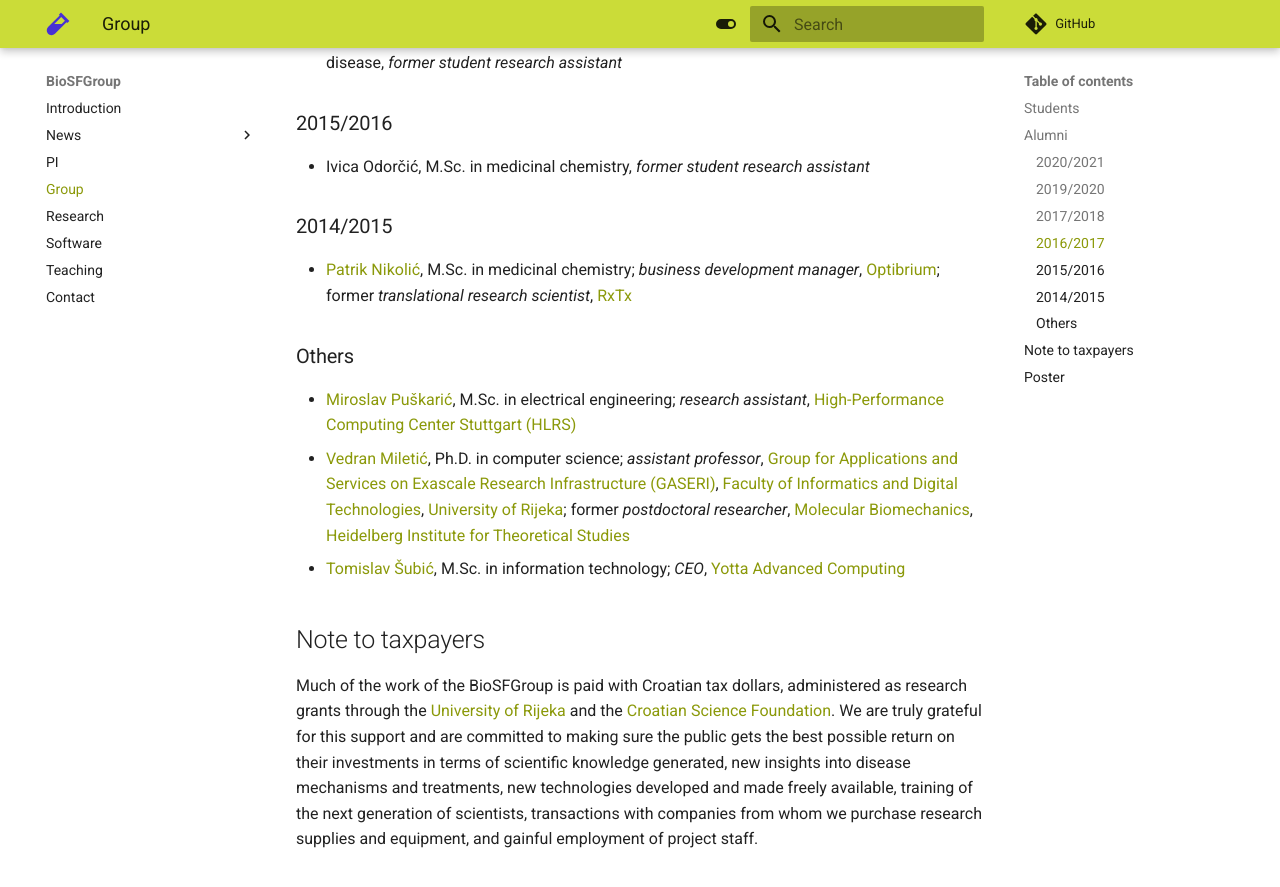
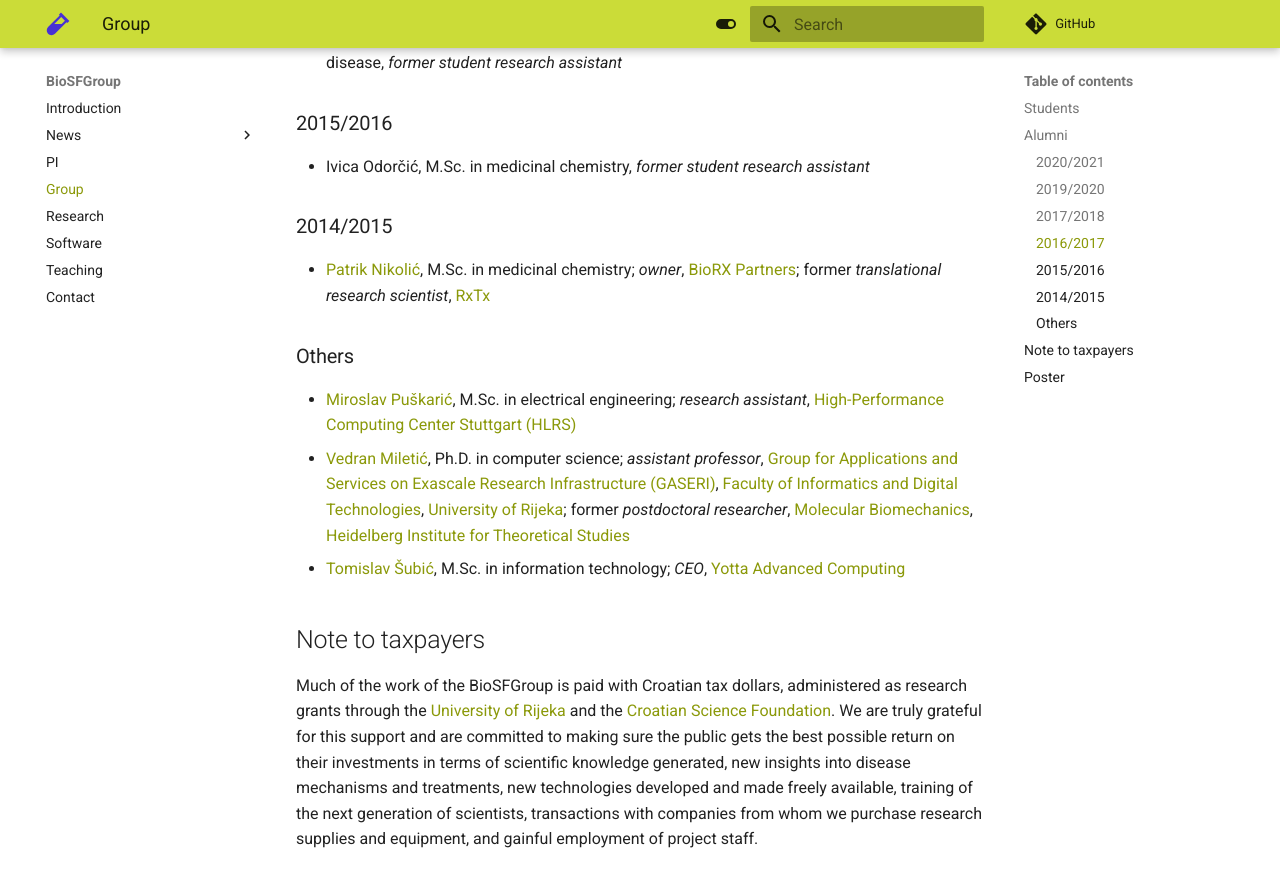
Before and after one commit to svedruziclab/svedruziclab.github.io, an MkDocs documentation site: the page built from docs/group.md, in a window 1280 px wide and 900 px high, scrolled down 1468 px. Shown: the top 887 px of the window. Built offline with MkDocs 1.6.1 and Material for MkDocs 9.7.7, drawn with Linux system fonts in a browser that asks for light colours; comment, search, counter and statistics services are not loaded.

Commit message:
Updated group details

```diff
--- a/docs/group.md
+++ b/docs/group.md
@@ -50,7 +50,7 @@
 
 ### 2014/2015
 
-- [Patrik Nikolić](https://nikoli.ch/), M.Sc. in medicinal chemistry; *business development manager*, [Optibrium](https://optibrium.com/); former *translational research scientist*, [RxTx](https://www.rxtx.tech/)
+- [Patrik Nikolić](https://nikoli.ch/), M.Sc. in medicinal chemistry; *owner*, [BioRX Partners](https://www.biorxpartners.com/); former *translational research scientist*, [RxTx](https://www.rxtx.tech/)
 
 ### Others
 
```
